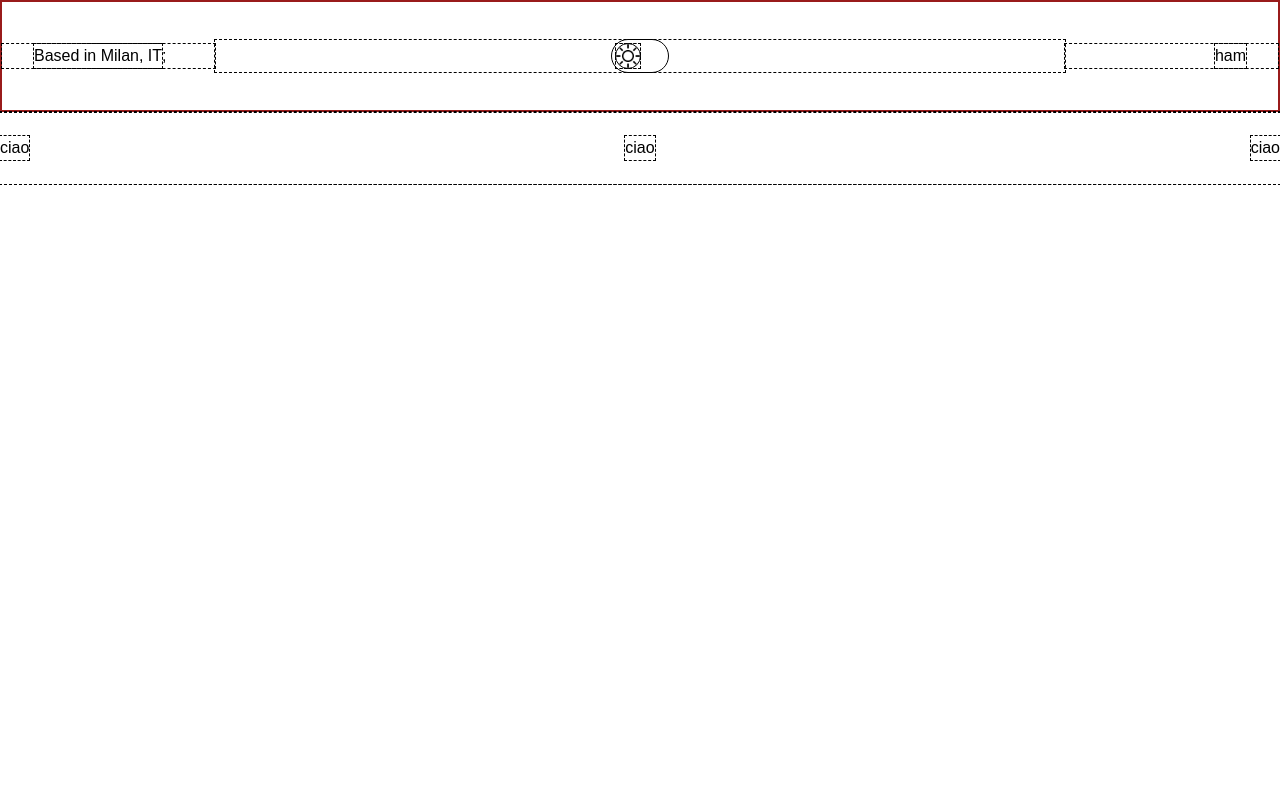
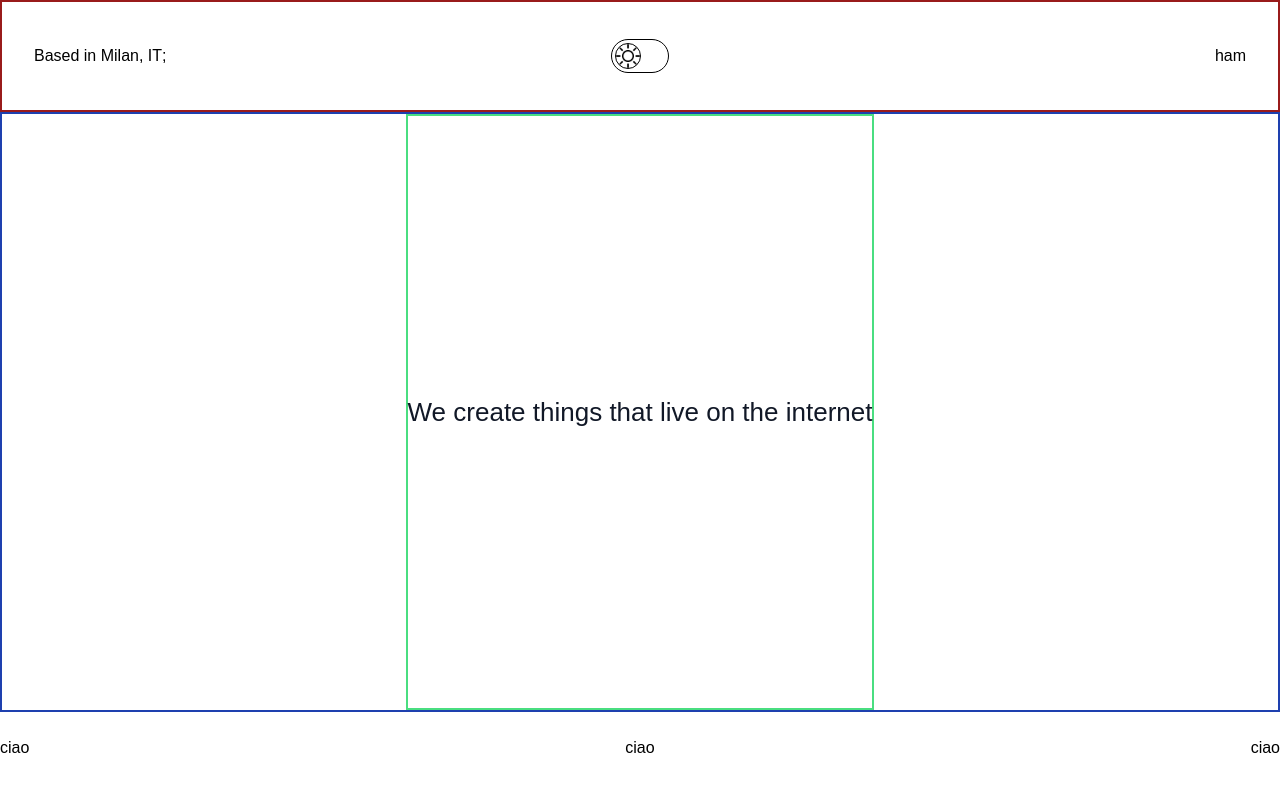
Before and after one commit to prometheus-coding/frontend-portfolio-prometheuscoding, a Next.js app: page / in a window 1280 px wide. Shown: the top 792 px of the page. Built offline with nearby package versions, Linux system fonts and the light colour scheme.

Commit message:
init hero

```diff
--- /dev/null
+++ b/app/components/Hero2.tsx
@@ -0,0 +1,15 @@
+import React from 'react'
+
+const Hero2 = () => {
+  return (
+    <div className='w-full border-blue-800 border-2 grid place-items-center h-[600px]'>
+      <div className='border-green-400 border-2 w-auto h-full flex items-center'>
+        <h1 className='text-gray-900'>We create things that live on the internet</h1>
+        <div>
+        </div>
+      </div>
+    </div>
+  )
+}
+
+export default Hero2
--- a/app/globals.css
+++ b/app/globals.css
@@ -26,7 +26,3 @@ body {
     text-wrap: balance;
   }
 }
-
-* {
-   outline: 1px dashed black;
-         }
--- a/app/page.tsx
+++ b/app/page.tsx
@@ -1,13 +1,15 @@
 import React from "react";
-import Hero from "./components/Hero";
+// import Hero from "./components/Hero";
 import Header from "./components/Header";
 import Navbar from "./components/Navbar";
 import "./homepage.css";
+import Hero2 from "./components/Hero2";
 
 export default function Home() {
   return (
     <React.Fragment>
       <Header />
+      <Hero2/>
       <Navbar />
     </React.Fragment>
   );
```
